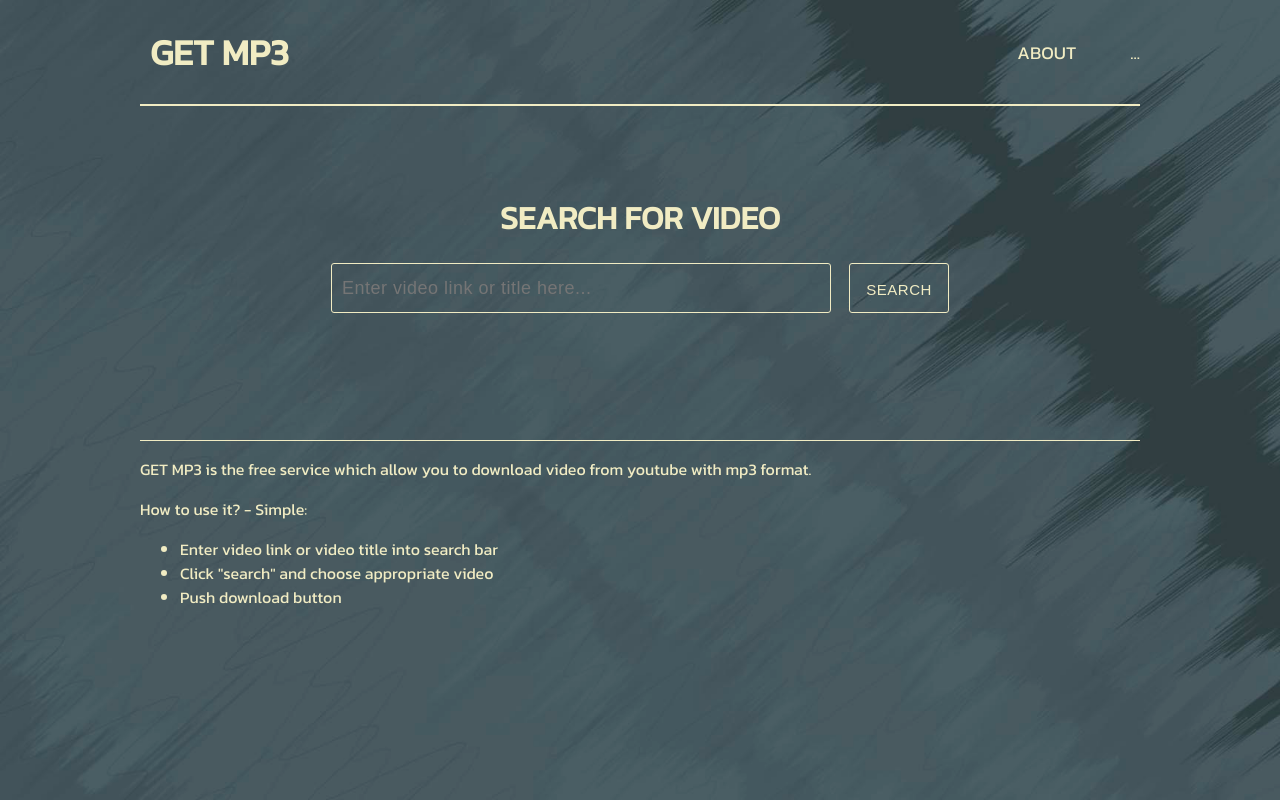
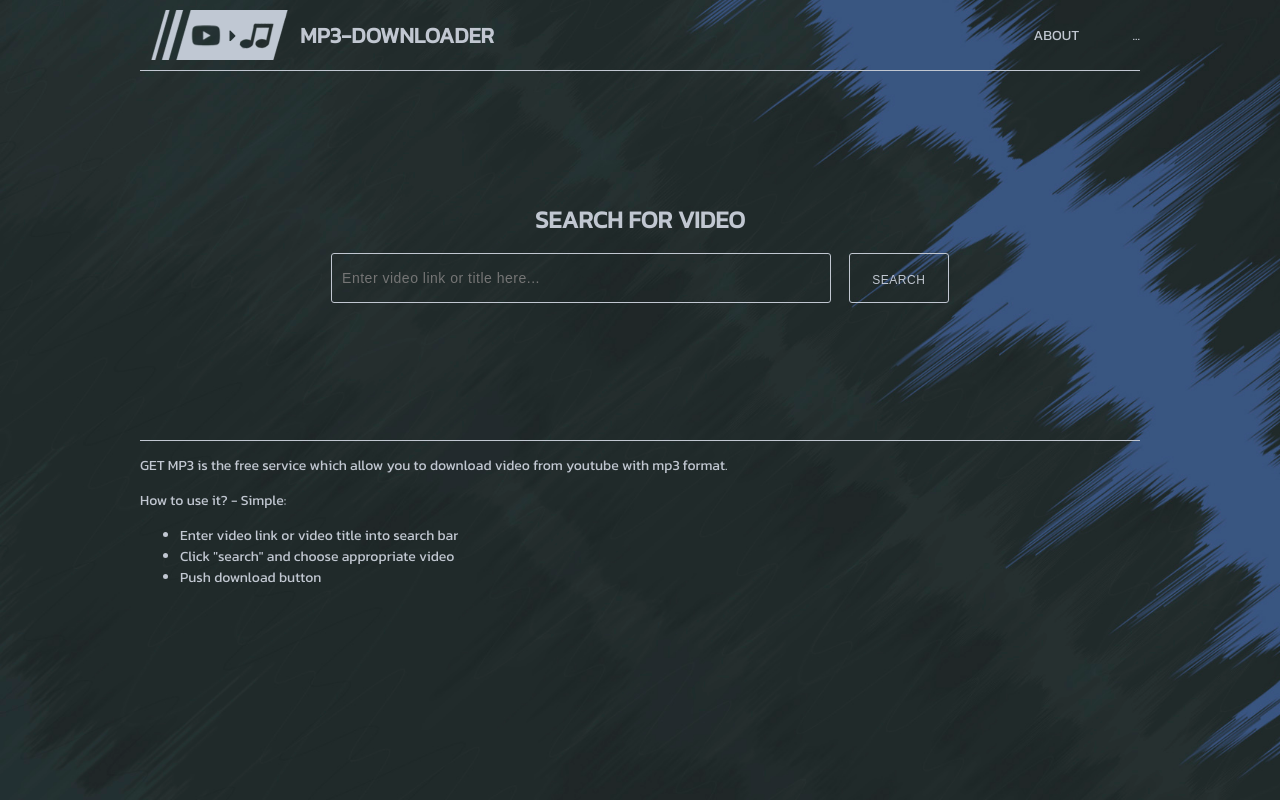
Before and after one commit to asmalx/MP3-downloader, a Flask app: page / in a window 1280 px wide. Run offline with Flask 2, Linux system fonts and the light colour scheme.

Commit message:
added logos

```diff
--- a/app.py
+++ b/app.py
@@ -14,8 +14,6 @@ def index():
     session['videos'] = []
     session['urls'] = []
     session['current_title'] = ""
-
-    print(session)
     return render_template("index.html", videos=False)
 
 
@@ -42,8 +40,6 @@ def submit():
             videos_list.append(video)
 
         session['videos'] = videos_list
-
-    print(session)
     return render_template("index.html", videos = session['videos'])
 
 @app.route('/download', methods=["POST"])
@@ -65,7 +61,6 @@ def download():
         session['videos'][video_number-1]['ready'] = True
         session.modified = True
         flash('File is ready. You can download it pushing button "Save"')
-        print(session)
         return render_template("index.html", videos = session['videos'])
 
     elif action == "Save":
--- a/static/animation_style.css
+++ b/static/animation_style.css
@@ -8,7 +8,7 @@
 .square{
 	position:absolute;
 	top:0;
-	background-color:rgb(241,236,195);
+	background-color:#c1c7d1;
 	width:14px;
 	height:14px;
 	animation-name:bounce_square;
@@ -115,7 +115,7 @@
 @keyframes bounce_square{
 	0%{
 		transform:scale(1);
-		background-color:#F1ECC3;
+		background-color:#c1c7d1;
 	}
 
 	100%{
@@ -127,7 +127,7 @@
 @-o-keyframes bounce_square{
 	0%{
 		-o-transform:scale(1);
-		background-color:#F1ECC3;
+		background-color:#c1c7d1;
 	}
 
 	100%{
@@ -139,7 +139,7 @@
 @-ms-keyframes bounce_square{
 	0%{
 		-ms-transform:scale(1);
-		background-color:#F1ECC3;
+		background-color:#c1c7d1;
 	}
 
 	100%{
@@ -151,7 +151,7 @@
 @-webkit-keyframes bounce_square{
 	0%{
 		-webkit-transform:scale(1);
-		background-color:#F1ECC3;
+		background-color:#c1c7d1;
 	}
 
 	100%{
@@ -163,7 +163,7 @@
 @-moz-keyframes bounce_square{
 	0%{
 		-moz-transform:scale(1);
-		background-color:#F1ECC3;
+		background-color:#c1c7d1;
 	}
 
 	100%{
--- a/static/styles.css
+++ b/static/styles.css
@@ -1,9 +1,9 @@
 body {
 	margin: 0;
 	font-family: 'Kanit', sans-serif;
-	font-size: 14px;
-	color: #F1ECC3;
-	background-color: 	#515E63;
+	font-size: 12px;
+	color: #c1c7d1;
+	background-color: 	#4a5d8d;
 	background: url("image/bg1c1.jpg") repeat;
     background-attachment: fixed;
     background-position: center;
@@ -21,8 +21,8 @@ body {
 	width: 100%;
 	max-width: 1000px;
 	margin: 0 auto;
-	color: #F1ECC3;
-	font-size: 14px;
+	color: #c1c7d1;
+	font-size: 12px;
 
 }
 
@@ -30,7 +30,7 @@ body {
 /* -------------------------HEADER---------------------------*/
 .header{
 	width:100%;
-	height: 50px;
+	height: 25px;
 	position: absolute;
 	top: 0;
 	left: 0;
@@ -38,17 +38,30 @@ body {
 }
 
 .header_inner{
-	padding: 25px 0;
+	padding: 10px 0;
 	display: flex;
 	justify-content: space-between;
-	border-bottom: 2px solid #F1ECC3;
+	border-bottom: 1px solid #c1c7d1;
 	align-items: center;
+}
+.header-title{
+	float: left;
+	display: flex;
+	align-items: center;
+
+}
+.logo{
+	background: url("image/logo.png");
+    background-size: cover;
+	width: 150px;
+	height: 50px;
+
 }
 
 .header_title{
-	font-size: 36px;
+	font-size: 22px;
 	padding-left: 10px;
-	color: #F1ECC3;
+	color: #c1c7d1;
 	transition: color .2s linear;
 	text-transform: uppercase;
 		text-decoration: none;
@@ -56,18 +69,18 @@ body {
 
 }
 .header_title:hover{
-	color: #2a3133;
+	color: #4a5d8d;
 	text-decoration: underline;
 
 }
 
 .nav{
-	font-size: 18px;
+	font-size: 14px;
 	text-transform: uppercase;
 }
 
 .nav_link{
-	color: #F1ECC3;
+	color: #c1c7d1;
 	opacity: 1;
 	text-decoration: none;
 	transition: color .1s linear;
@@ -97,9 +110,9 @@ body {
 	justify-content: center;
 }
 .search_title{
-	font-size: 32px;
+	font-size: 24px;
     opacity: 1;
-	color: #F1ECC3;
+	color: #c1c7d1;
 	text-align: center;
 }
 .search_interact{
@@ -118,12 +131,12 @@ body {
     height: 50px;
 	width: 100px;
     line-height: 50px;
-    border: 1px solid #F1ECC3;
+    border: 1px solid #c1c7d1;
     margin-left: 15px;
     background-color: rgba(0,0,0,0);
-    color: #F1ECC3;
+    color: #c1c7d1;
     text-transform: uppercase;
-    font-size: 15px;
+    font-size: 12px;
     font-weight: 500;
     letter-spacing: 0.5px;
     transition: all 0.2s;
@@ -143,11 +156,11 @@ body {
     min-width: 250px;
     height: 50px;
     background-color: transparent;
-    border: 1px solid #F1ECC3;
+    border: 1px solid #c1c7d1;
     padding-left: 10px;
-    color: #F1ECC3;
+    color: #c1c7d1;
     outline: none;
-    font-size: 18px;
+    font-size: 14px;
     letter-spacing: 0.5px;
 	vertical-align: middle;
 	border-radius: 3px;
@@ -275,9 +289,9 @@ body {
 	width: 80%;
 	max-width: 1000px;
 	margin: 0 auto;
-	color: #F1ECC3;
-	font-size: 16px;
-	border-top: 1px solid #F1ECC3;
+	color: #c1c7d1;
+	font-size: 14px;
+	border-top: 1px solid #c1c7d1;
 
 
 }
--- a/templates/index.html
+++ b/templates/index.html
@@ -8,14 +8,18 @@
 	<link href="https://fonts.googleapis.com/css2?family=Bebas+Neue&family=Kanit&display=swap" rel="stylesheet">
 	<link rel="stylesheet" href="{{ url_for('static', filename='styles.css') }}">
 	<link rel="stylesheet" href="{{ url_for('static', filename='animation_style.css') }}">
+	<link rel="icon" type="image/png" href="/static/image/favicon.png"/>
 
-	<title> Download from youtube </title>
+	<title> MP3-downloader </title>
 </head>
 <body>
 	<header class="header">
 		<div class="container">
 			<div class="header_inner">
-				<a class="header_title" href="\index"><b>GET MP3</b>	</a>
+			<div class="header-title">
+				<div class="logo"></div>
+				<a class="header_title" href="\index"><b>MP3-downloader</b>	</a>
+			</div>
 				<nav class="nav">
 					<a class="nav_link" href="#about"> About </a>
 					<a class="nav_link" href="#"> ... </a>
```
Also changed, not shown: other parts of static/styles.css (+17 -16 lines), static/image/bg1.jpg (deleted), static/image/bg1c1.jpg, static/image/favicon.png (added), static/image/logo.png (added).
